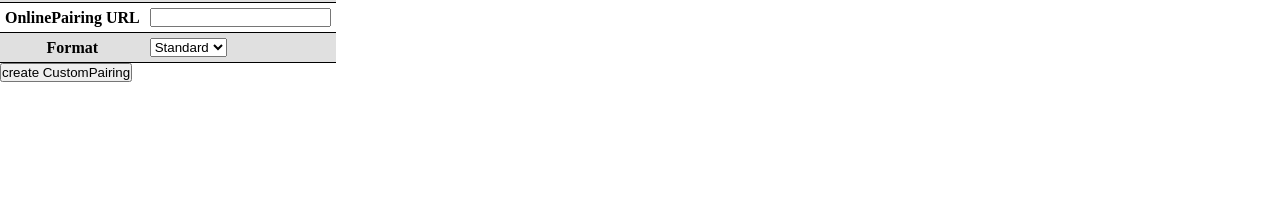
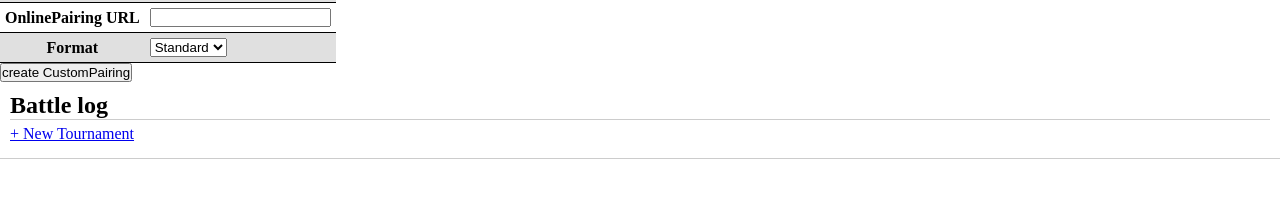
Before and after one commit to AtsushiM/mtg-deckdata, a website: page public/custom_pairing/index.html in a window 1280 px wide. Shown: the part 64-262 px from the top of the page. Drawn offline with Linux system fonts and the light colour scheme.

Commit message:
Tournament作成リンクを移動

```diff
--- a/public/custom_pairing/index.html
+++ b/public/custom_pairing/index.html
@@ -33,12 +33,17 @@
         </table>
         <p><input type="submit" value="create CustomPairing"></p>
     </form>
+    <section>
+        <h2>Battle log</h2>
+        <ul>
+            <li><a href="http://mtg-battle-log.herokuapp.com/tournaments/new" target="_blank">+ New Tournament</a></li>
+        </ul>
+    </section>
 </div>
 <script type="text/template" id="pairing-base">
     <section>
         <h2>Battle Log</h2>
         <ul>
-            <li><a href="http://mtg-battle-log.herokuapp.com/tournaments/new" target="_blank">+ New Tournament</a></li>
             <li><a href="http://mtg-battle-log.herokuapp.com/tournaments/latest/rounds/new?no=<%= round %>&opponent_name=<%= opponent_name %>&opponent_deck_latest=<%= opponent_deck_latest %>" target="_blank">+ Add Round for <%= opponent_name %></a></li>
         </ul>
     </section>
```
